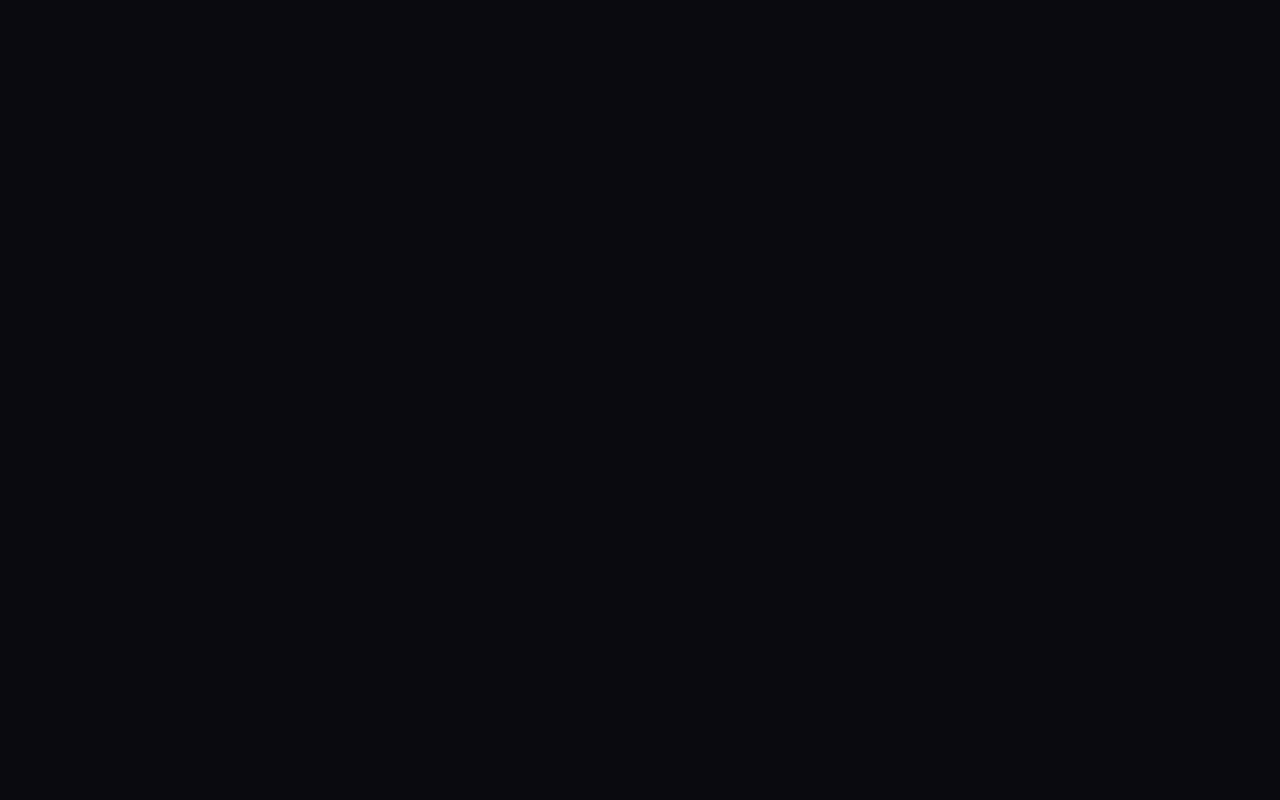
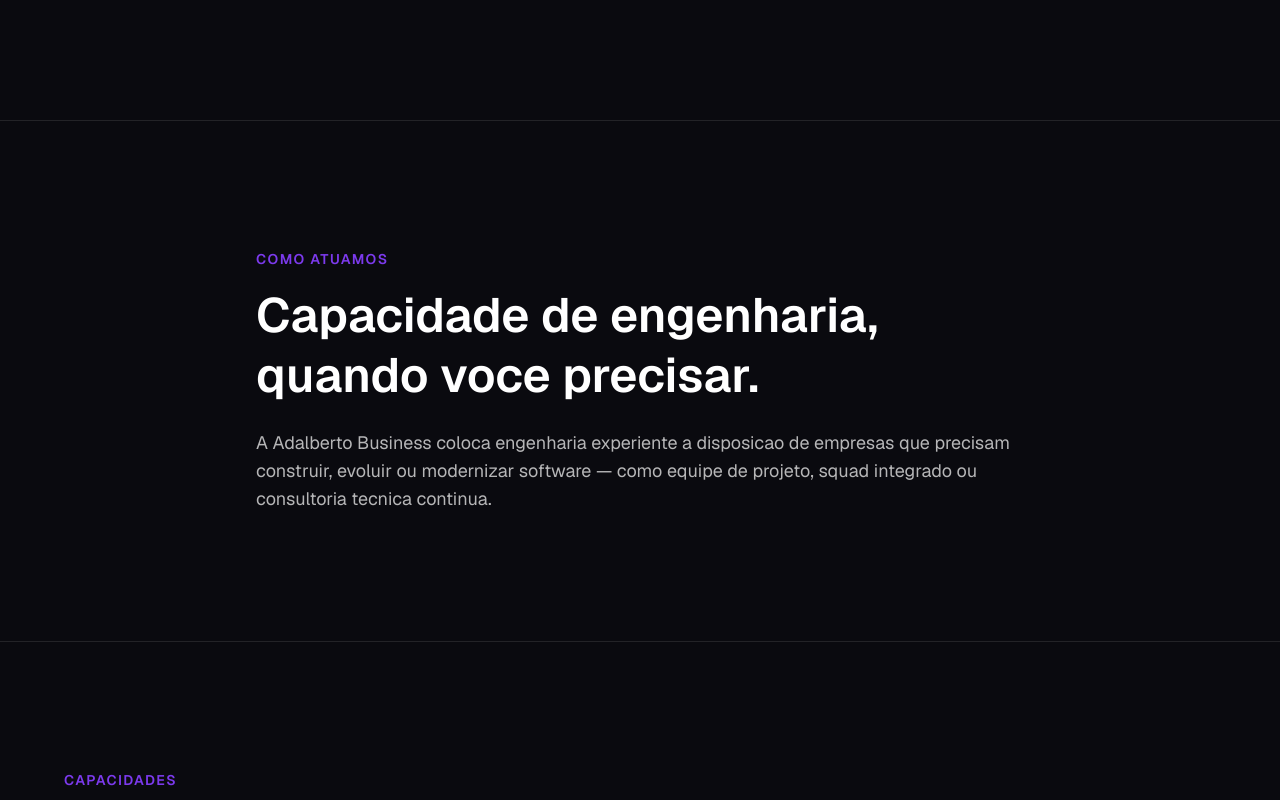
Before and after one commit to Beto1821/adalbertobussiness, a Next.js app: page /pt in a window 1280 px wide. Shown: the part 680-1480 px from the top of the page. Before the commit the page ends 800 px from the top, so only its background shows below. Built offline with nearby package versions, Linux system fonts and the light colour scheme.

Commit message:
feat: wire Positioning and Capabilities into EN/PT homepages

```diff
--- a/src/app/(en)/page.tsx
+++ b/src/app/(en)/page.tsx
@@ -1,5 +1,7 @@
 import { SiteHeader } from "@/components/layout/site-header";
 import { Hero } from "@/components/hero/hero";
+import { Positioning } from "@/components/sections/positioning";
+import { Capabilities } from "@/components/services/capabilities";
 import { en } from "@/data/dictionaries/en";
 
 export default function EnglishHome() {
@@ -7,6 +9,8 @@
     <main>
       <SiteHeader dict={en} homeHref="/" />
       <Hero dict={en} />
+      <Positioning dict={en} />
+      <Capabilities dict={en} />
     </main>
   );
 }
--- a/src/app/(pt)/pt/page.tsx
+++ b/src/app/(pt)/pt/page.tsx
@@ -1,5 +1,7 @@
 import { SiteHeader } from "@/components/layout/site-header";
 import { Hero } from "@/components/hero/hero";
+import { Positioning } from "@/components/sections/positioning";
+import { Capabilities } from "@/components/services/capabilities";
 import { pt } from "@/data/dictionaries/pt";
 
 export default function PortugueseHome() {
@@ -7,6 +9,8 @@
     <main>
       <SiteHeader dict={pt} homeHref="/pt" />
       <Hero dict={pt} />
+      <Positioning dict={pt} />
+      <Capabilities dict={pt} />
     </main>
   );
 }
```
